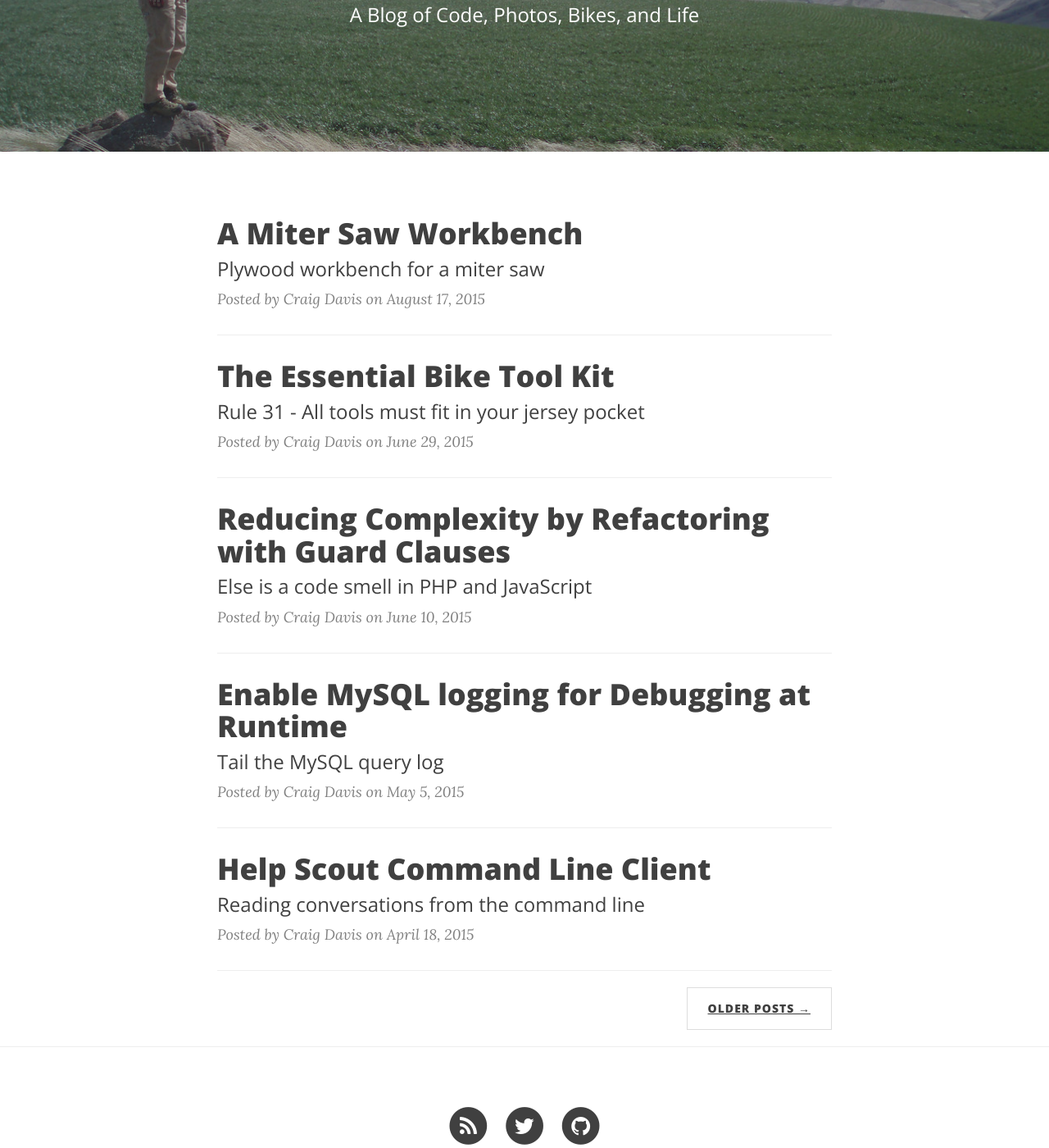
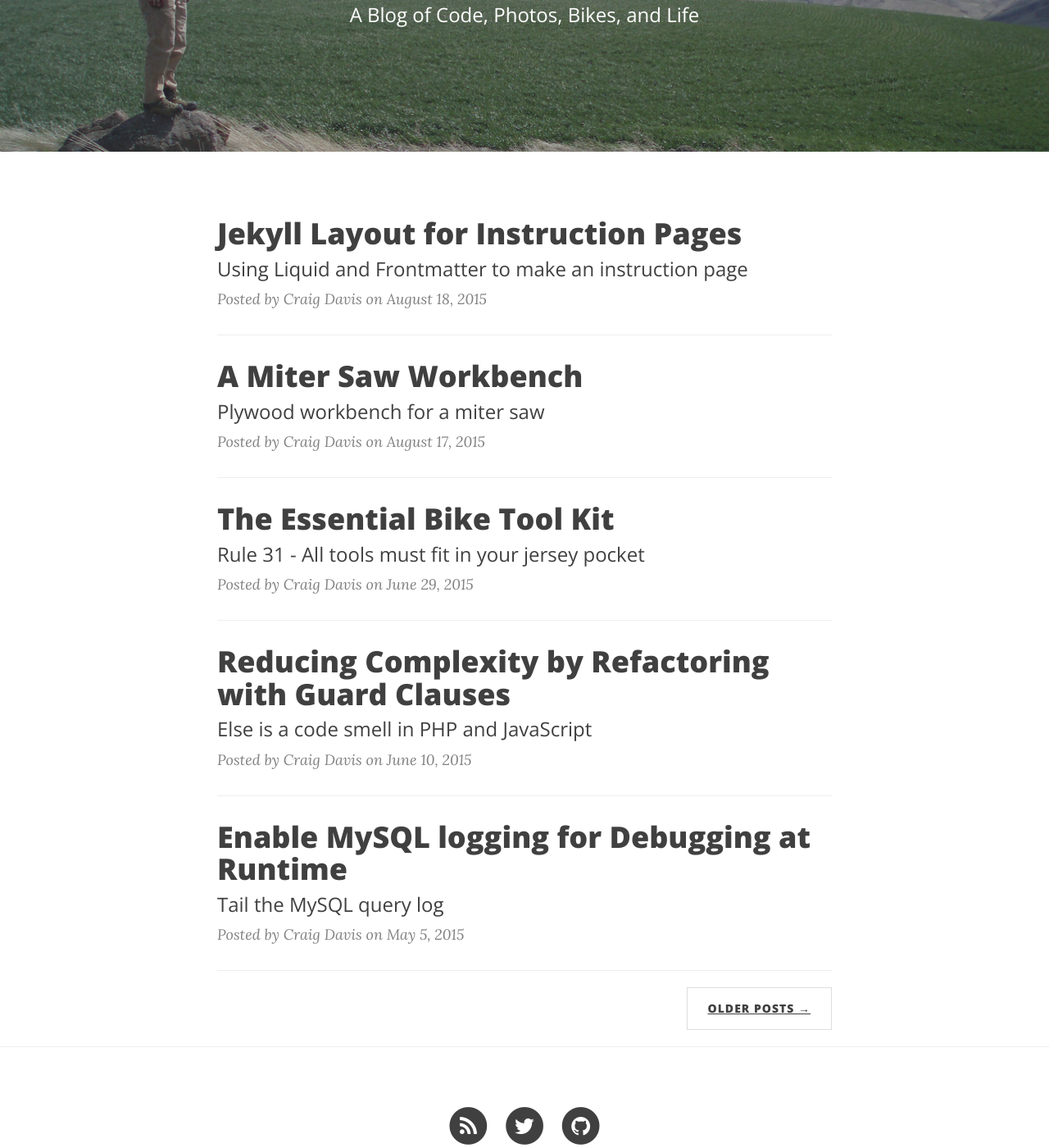
Before and after one commit to craig-davis/craig-davis.github.io, a Jekyll site: the page built from index.html, in a window 1280 px wide and 1400 px high, scrolled down 271 px. Shown: the whole window at 82% size. Built offline with Jekyll 4.4.1, drawn with Linux system fonts in a browser that asks for light colours; nearby versions of some CDN libraries; the list of posts is cut into pages by our own code.

Commit message:
Publish new tutorial page post

```diff
--- a/_layouts/instructable.html
+++ b/_layouts/instructable.html
@@ -1,5 +1,5 @@
 ---
-layout: page
+layout: post
 ---
 
 {{ content }}
--- /dev/null
+++ b/_posts/2015-08-18-jekyll-instruction-layout.markdown
@@ -0,0 +1,122 @@
+---
+layout:      post
+title:       "Jekyll Layout for Instruction Pages"
+subtitle:    "Using Liquid and Frontmatter to make an instruction page"
+description: "Make a Jekyll blog post with a simple instruction format"
+date:        2015-08-18
+tags:        [ux]
+author:      "Craig Davis"
+header-img:  "img/headers/lake-sammish.jpg"
+---
+
+Liquid is uniquely perfect for making an Instructable style page without writing html. In this blog post, I'll show you how to add content to a frontmatter array and have a nicely formatted tutorial page generated.
+
+### 1. Create a new layout for the tutorial page
+
+Create `_layouts/tutorial.html` in your [Jekyll](http://jekyllrb.com/) site. We will pull our tutorial items from an array on the `_posts` file. The array will be located in the frontmatter, and so the `steps` array is available to the layout as `page.steps`. Each tutorial step has several items:
+
+1. Image
+1. Image caption
+1. Image link to fullsize
+1. Instructions
+
+This is going to use a new array placed into the frontmatter of a post to display each step in the tutorial. This means that instead of writing html, you can just make an array of steps!
+
+{% highlight liquid %}
+{% raw %}
+---
+layout: post
+---
+
+{{ content }}
+
+<div class="tutorial">
+{% if page.steps %}
+{% for step in page.steps %}
+    <h3>{{ forloop.index }}. {{ step.title }}</h3>
+    <div class="tutorial-step">
+    {% if step.img %}
+        <figure>
+            {% if step.imglink %}<a href="{{ step.imglink }}">{% endif %}<img src="{{ step.img }}" alt="Step {{ forloop.index }}">{% if step.imglink %}</a>{% endif %}
+            {% if step.caption %}<figcaption>{{ step.caption }}</figcaption>{% endif %}
+        </figure>
+    {% endif %}
+    {% if step.instruction %}<p>{{ step.instruction | markdownify }}</p>{% endif %}
+  </div>
+{% endfor %}
+{% else %}
+    <p>This tutorial has no steps!</p>
+{% endif %}
+</div>
+
+<p style="clear: both">{% if page.summary %}{{ page.summary }}{% endif %}</p>
+{% endraw %}
+{% endhighlight %}
+
+### 2. Use this layout in a new post
+
+Update the frontmatter of a post to use this new template:
+{% highlight liquid %}
+{% raw %}
+---
+layout: tutorial
+---
+{% endraw %}
+{% endhighlight %}
+
+### 3. Add the new tutorial to the frontmatter
+
+You can see [a full example in my Miter Saw post](https://raw.githubusercontent.com/craig-davis/craig-davis.github.io/master/_posts/2015-08-17-miter-saw-workbench.markdown). Note that in the second array element, the `>` operator allows us to make a multi-line assignment.
+
+{% highlight liquid %}
+{% raw %}
+steps:
+  - title: Measure the ingredients
+    img: /img/posts/IMG_0145.jpg
+    imglink: /img/posts/IMG_0145-fullsize.jpg
+    caption: Basic kitchen measuring tools
+    instruction: Measure the ingredients to cook mise-en-place.
+  - title: Marinate the chicken
+    img: /img/posts/IMG_0141.jpg
+    instruction: >
+        Lorem ipsum dolor sit amet, consectetur adipiscing elit, sed do eiusmod tempor incididunt ut labore et dolore magna aliqua. Ut enim ad minim veniam, quis nostrud exercitation ullamco laboris nisi ut aliquip ex ea commodo consequat. Duis aute irure dolor in reprehenderit in voluptate velit esse cillum dolore eu fugiat nulla pariatur.
+{% endraw %}
+{% endhighlight %}
+
+### 4. Add some new styles to format the tutorial
+
+*Please note that there is an extra space in the media rule because of a bug in jekyll-mentions*.
+
+{% highlight css %}
+
+.tutorial h3 {
+  clear: both;
+}
+.tutorial-step figure {
+    width: 50%;
+}
+@ media (max-width: 767px) {
+  .tutorial-step figure {
+    width: 100%;
+  }
+}
+
+figure {
+  float: left;
+  margin: 0 1rem 1rem 0;
+}
+figure img {
+  margin-bottom: 1rem;
+  text-align: center;
+}
+figure figcaption {
+  font-style: italic;
+  font-size: 80%;
+  text-align: center;
+}
+
+{% endhighlight %}
+
+### 5. Publish some tutorials!
+
+Go forth and publish tutorials.
```
Also changed, not shown: img/headers/lake-sammish.jpg (renamed from img/_unused/lake-sammish.jpg).
